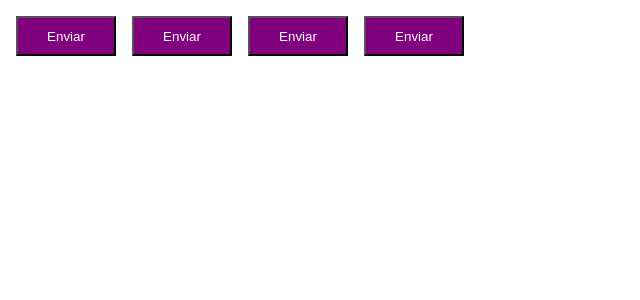
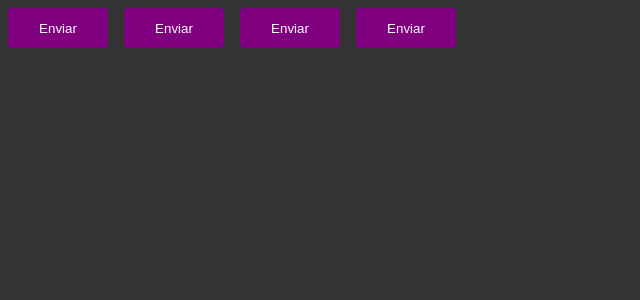
Before and after one commit to gabrielgamboa/ignite-timer, a React (Vite) app: page / in a window 1280 px wide. Shown: the top 300 px of the page, without its empty margins (0-640 px from the left). Built offline with nearby package versions, Linux system fonts and the light colour scheme.

Commit message:
feat: create global style component

```diff
--- a/src/App.tsx
+++ b/src/App.tsx
@@ -1,6 +1,7 @@
 import { useState } from 'react'
 import { ThemeProvider } from 'styled-components'
 import { Button } from './components/Button'
+import { GlobalStyle } from './styles/global'
 import { defaultTheme } from './styles/themes/default'
 
 function App() {
@@ -12,6 +13,7 @@
       <Button variant='secondary'></Button>
       <Button variant='danger'></Button>
       <Button variant='success'></Button>
+      <GlobalStyle />
     </ThemeProvider>
   )
 }
--- a/src/components/Button.styles.ts
+++ b/src/components/Button.styles.ts
@@ -16,6 +16,8 @@
 export const ButtonContainer = styled.button<ButtonContainerProps>`
   width: 100px;
   height: 40px;
+  border-radius: 4px;
+  border: 0;
   background-color: ${(props) => props.theme.primary};
   color: ${(props) => props.theme.white};
   margin: 0.5rem;
--- /dev/null
+++ b/src/styles/global.ts
@@ -0,0 +1,14 @@
+import { createGlobalStyle } from "styled-components";
+
+export const GlobalStyle = createGlobalStyle`
+  * {
+    margin: 0;
+    padding: 0;
+    box-sizing: border-box;
+  }
+
+  body {
+    background: #333;
+    color: #fff;
+  }
+`;
```
